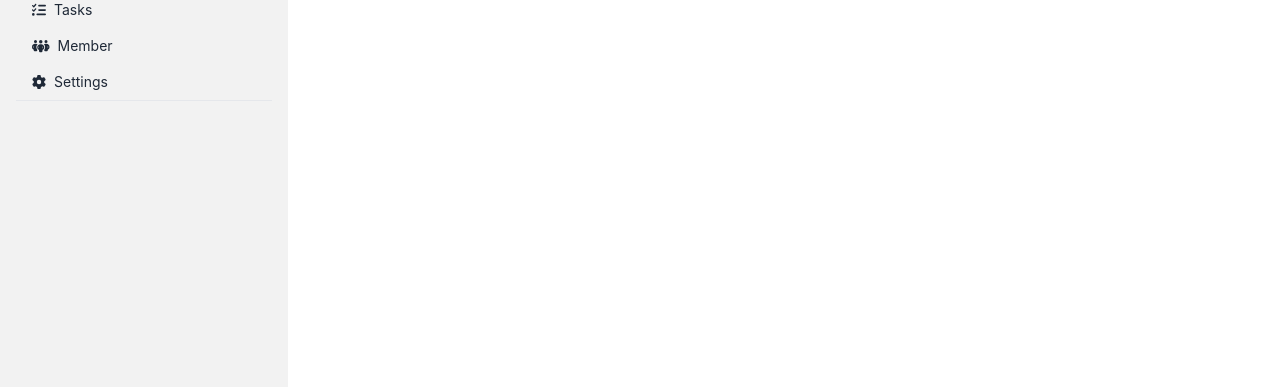
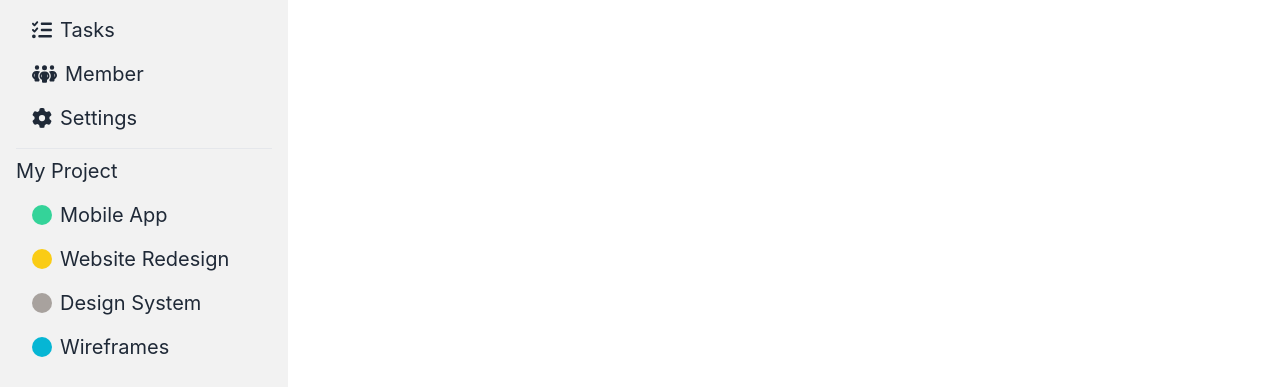
Before and after one commit to arjun1571/Project.M, a React (Create React App) app: page / in a window 1280 px wide. Shown: the part 413-800 px from the top of the page. Built offline with nearby package versions, Linux system fonts and the light colour scheme.

Commit message:
my project section sidebar done

```diff
--- a/src/component/NavBar/SideBar/SideBar.js
+++ b/src/component/NavBar/SideBar/SideBar.js
@@ -1,6 +1,6 @@
 import React from 'react';
 import { FontAwesomeIcon } from '@fortawesome/react-fontawesome'
-import { faHome , faMessage, faTasks , faPeopleGroup, faGear } from '@fortawesome/free-solid-svg-icons'
+import { faHome , faMessage, faTasks , faPeopleGroup, faGear ,faCircle} from '@fortawesome/free-solid-svg-icons'
 
 const SideBar = () => {
     return (
@@ -13,14 +13,20 @@ const SideBar = () => {
   </div>
   <div className="drawer-side">
     <label htmlFor="my-drawer-2" className="drawer-overlay"></label>
-    <ul className="menu p-4 w-72 h-full bg-base-200 text-base-content">
+    <ul className="menu p-4 w-72 h-full bg-base-200 text-base-content text-xl">
       {/* Sidebar content here */}
-      <li><h1><FontAwesomeIcon icon={faHome} /> Home</h1></li>
+      <li><h1><FontAwesomeIcon icon={faHome}  /> Home</h1></li>
       <li><h1><FontAwesomeIcon icon={faMessage} /> Messages</h1></li>
       <li><h1><FontAwesomeIcon icon={faTasks} /> Tasks</h1></li>
       <li><h1><FontAwesomeIcon icon={faPeopleGroup} /> Member</h1></li>
-      <li><h1><FontAwesomeIcon icon={faGear} /> Settings</h1></li>
+      <li className='mb-2'><h1><FontAwesomeIcon icon={faGear} /> Settings</h1></li>
       <hr />
+      <h1 className='mt-2 mb-2'>My Project</h1>
+      <li><h1><FontAwesomeIcon icon={faCircle} className='text-emerald-400'  /> Mobile App</h1></li>
+      <li><h1><FontAwesomeIcon icon={faCircle} className='text-yellow-400' /> Website Redesign</h1></li>
+      <li><h1><FontAwesomeIcon icon={faCircle} className='text-stone-400'/> Design System</h1></li>
+      <li><h1><FontAwesomeIcon icon={faCircle} className='text-cyan-500' /> Wireframes</h1></li>
+
     </ul>
 
   </div>
```
